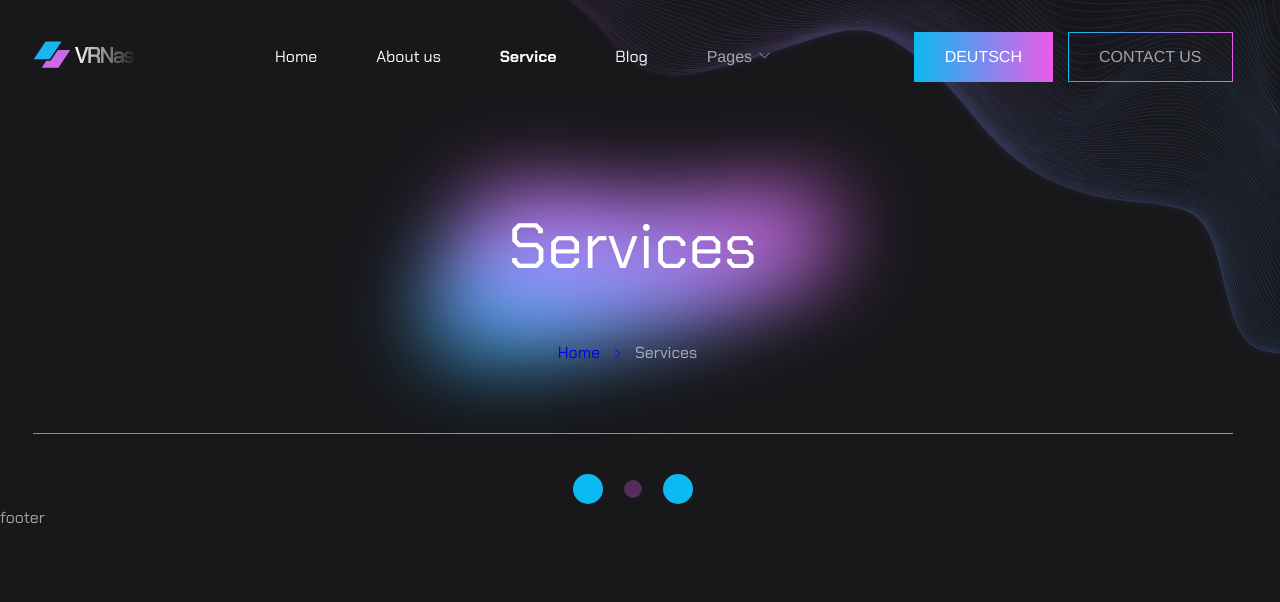
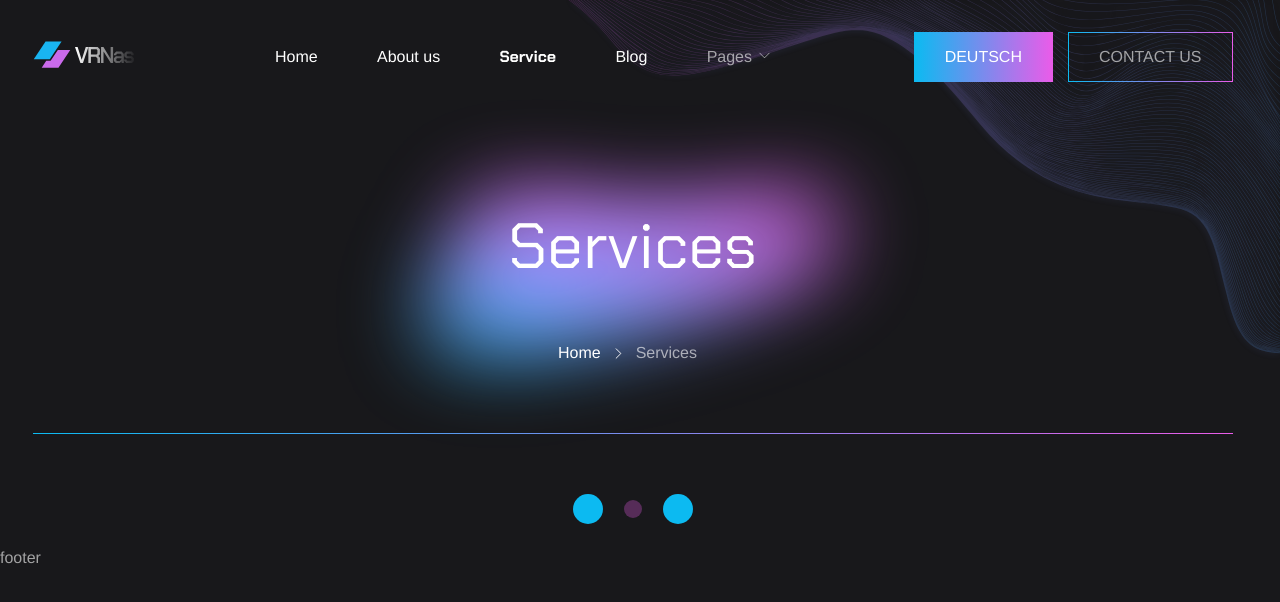
Before and after one commit to 0smir/VRNAS, a Vue app: page /service in a window 1280 px wide. Shown: the top 602 px of the page. Built offline with nearby package versions, Linux system fonts and the light colour scheme; a web font is replaced by a local one.

Commit message:
add class for sections

```diff
--- a/src/assets/styles/components/_layouts.scss
+++ b/src/assets/styles/components/_layouts.scss
@@ -25,6 +25,7 @@ body {
   font-family: $font-main;
   color: $text_color;
   font-size: 16px;
+  font-weight: 300;
 
   &:after {
     position: absolute;
@@ -67,6 +68,7 @@ ol {
 
 a {
   text-decoration: none;
+  color: $white;
 }
 
 .container {
@@ -78,3 +80,7 @@ a {
 .title {
   color: $white;
 }
+
+.section {
+  padding: 20px 0;
+}
```
